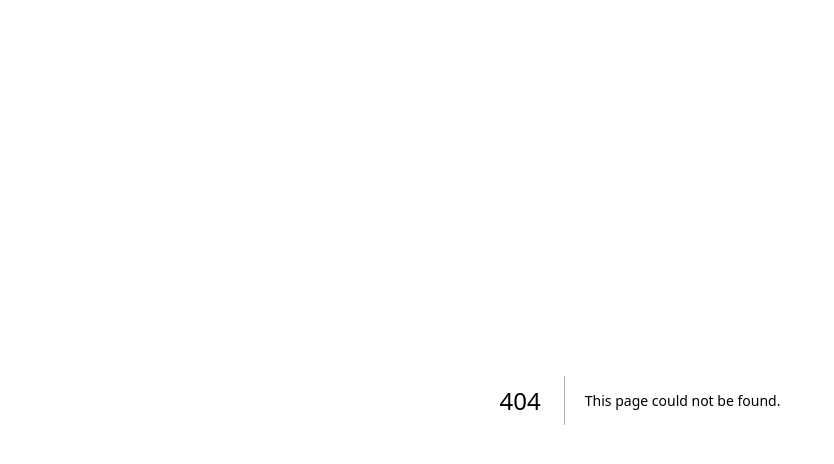
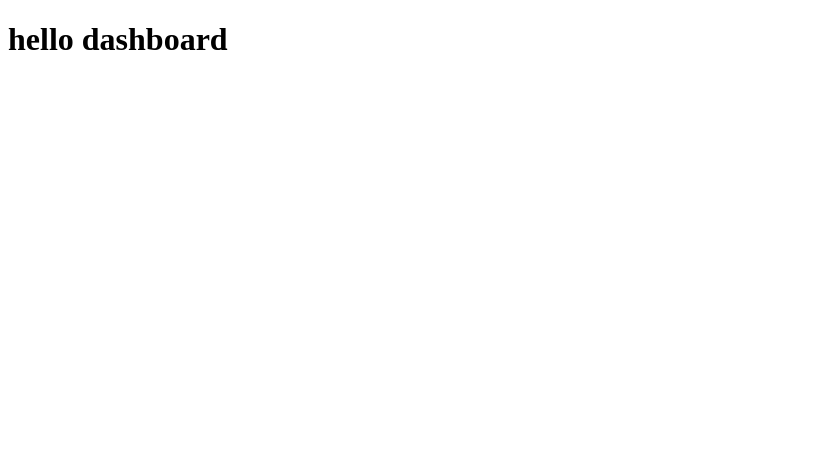
Before and after one commit to pyoja/NEXT-DOC, a Next.js app: page /dashboard in a window 1280 px wide. Before the commit this address had no page. Shown: the top 464 px of the page, without its empty margins (0-834 px from the left). Built offline with nearby package versions, Linux system fonts and the light colour scheme.

Commit message:
new router and page

```diff
--- /dev/null
+++ b/app/dashboard/page.tsx
@@ -0,0 +1,3 @@
+export default function DashboardPage() {
+  return <h1>hello dashboard</h1>;
+}
```
